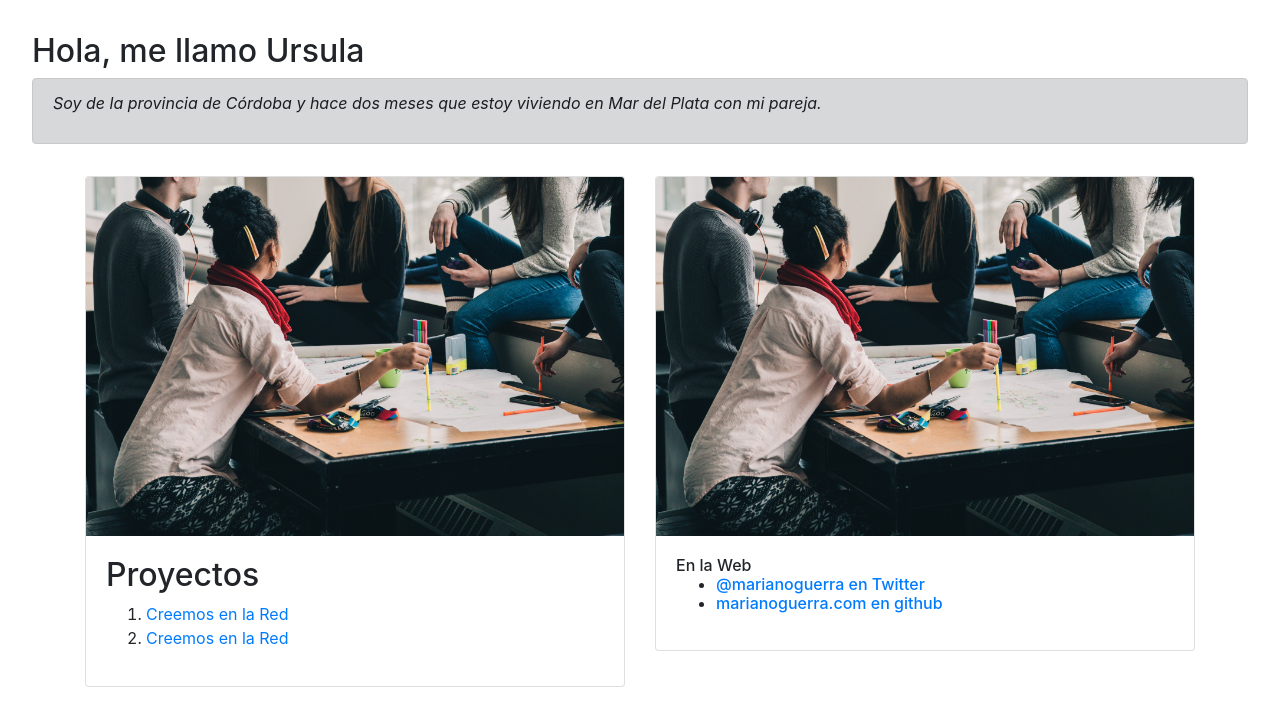
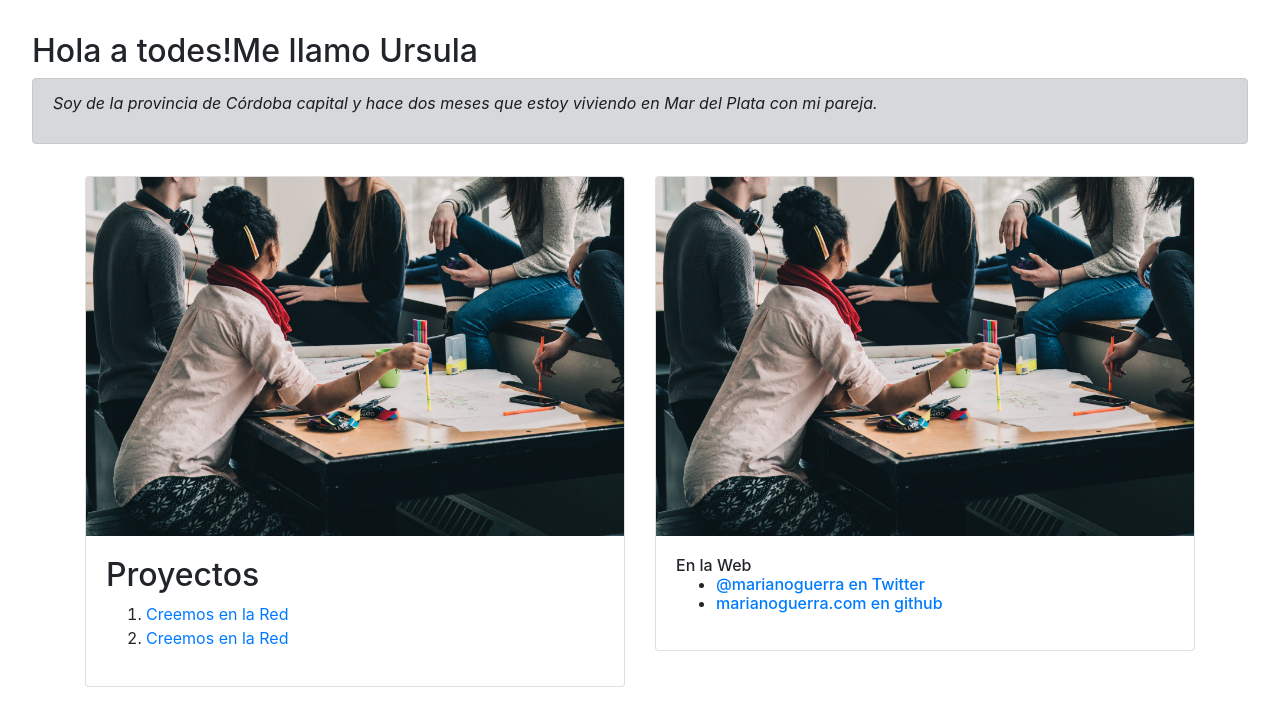
Before and after one commit to URIVADERO/urivadero.github.io, a plain HTML site: page index.html in a window 1280 px wide. Drawn offline with nearby package versions, Linux system fonts and the light colour scheme.

Commit message:
Update index.html

```diff
--- a/index.html
+++ b/index.html
@@ -8,9 +8,9 @@
   <body class="p-3">
   <!-- v -->
 <div class="m-0 p-3">
-  <h2>Hola, me llamo Ursula</h2>
+  <h2>Hola a todes!Me llamo Ursula</h2>
   <div class="alert alert-dark">
-    <p><em>Soy de la provincia de Córdoba y hace dos meses que estoy viviendo en Mar del Plata con mi pareja. </em></p>
+    <p><em>Soy de la provincia de Córdoba capital y hace dos meses que estoy viviendo en Mar del Plata con mi pareja. </em></p>
   </div>
 </div>
 
```
